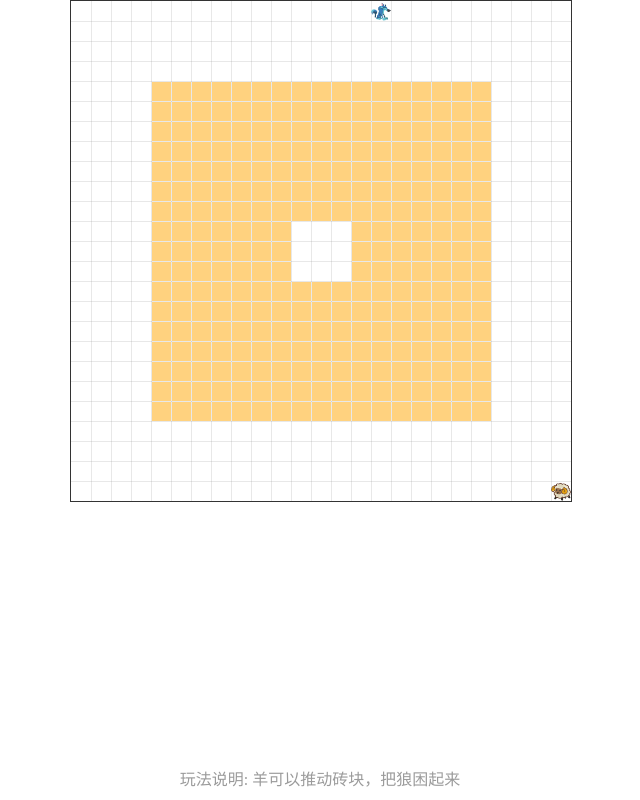
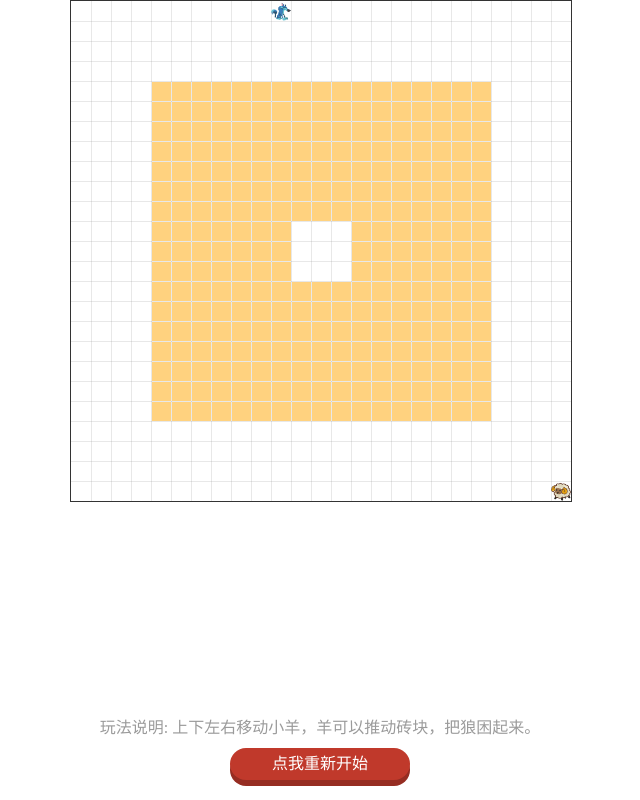
Before and after one commit to imgss/wAs, a website built with Parcel: page index.html in a window 1280 px wide. Shown: the whole page, without its empty margins (320-960 px from the left). Built offline with nearby package versions, Linux system fonts and the light colour scheme.

Commit message:
update readme

```diff
--- a/index.html
+++ b/index.html
@@ -4,11 +4,21 @@
     <meta charset="UTF-8">
     <meta name="viewport" content="width=device-width, initial-scale=1.0,maximum-scale=0.8,user-scalable=0">
     <title>狼吃羊</title>
+    <script type="text/javascript" src="https://tajs.qq.com/stats?sId=66436971" charset="UTF-8"></script>
     <link rel="stylesheet" href="css/style.css">
     <style>
         body{
             margin: 0;
             padding: 0;
+        }
+        .btn{
+            background-color: #c0392b;
+            box-shadow: 0 6px #962d22;
+            border-radius: 50px;
+            width: 180px;
+            color: #fff;
+            margin: 10px auto;
+            line-height: 2;
         }
         .keyboard{
             display: none;
@@ -61,7 +71,6 @@
             left: 170px;
         }
     </style>
-    <script src="https://cdnjs.cloudflare.com/ajax/libs/nipplejs/0.7.3/nipplejs.min.js"></script>
 </head>
 <body>
 <div hidden>
@@ -85,7 +94,8 @@
 </div>
 <div id="static" style="width:100px;height:100px"></div>
 <div style="text-align: center;position:fixed;bottom:0;width:100%;color:#9b9b9b;margin-bottom: 10px">
-    玩法说明: 羊可以推动砖块，把狼困起来
+    玩法说明: 上下左右移动小羊，羊可以推动砖块，把狼困起来。
+    <div class="btn" onclick="window.location.reload()">点我重新开始</div>
 </div>
 <script src="main.js"></script>
 
```
Also changed, not shown: README.md.
